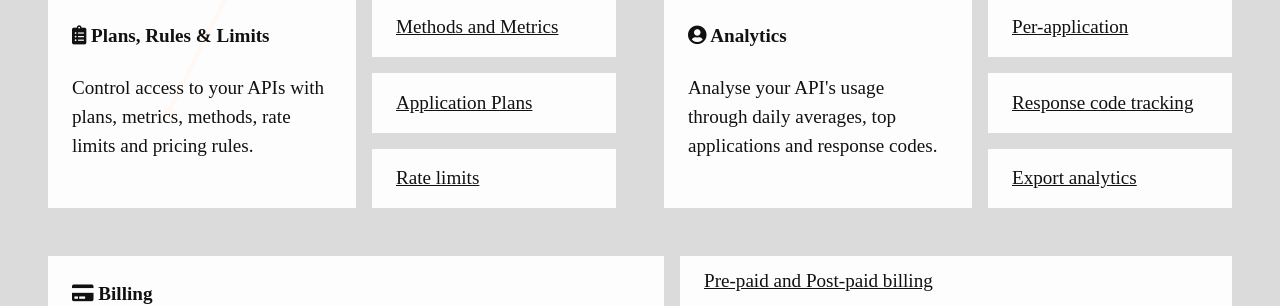
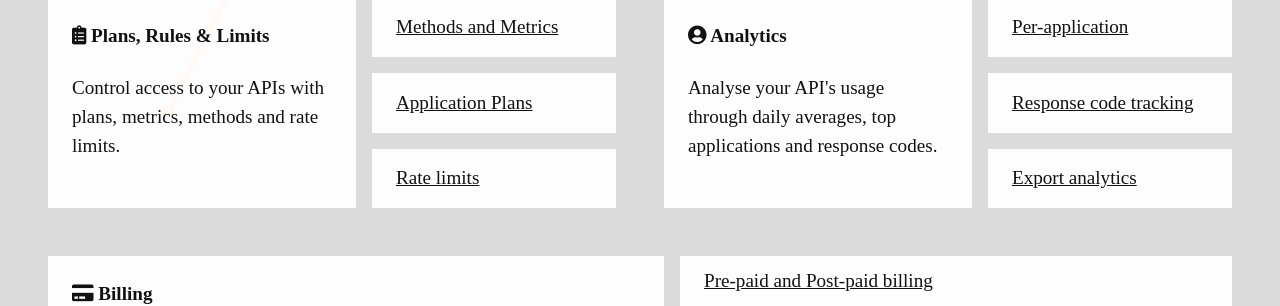
Before and after one commit to 3scale/3scale.github.io, a Jekyll site: the page built from index.md, in a window 1280 px wide. Shown: the part 984-1290 px from the top of the page. Built offline with Jekyll 4.4.1, drawn with Linux system fonts in a browser that asks for light colours; nearby versions of some CDN libraries; some web fonts are replaced.

Commit message:
Remove 'pricing rules' from "Control" section
Remove 'pricing rules' from "Control" section as they are not for control and they are also part of "monetize" section

```diff
--- a/index.md
+++ b/index.md
@@ -48,7 +48,7 @@ permalink: /
       <i class="fas fa-clipboard-list"></i>
       Plans, Rules & Limits
     </h1>
-    <p><span class="conditional-highlight">Control</span> access to your APIs with plans, metrics, methods, rate limits and pricing rules.</p>
+    <p><span class="conditional-highlight">Control</span> access to your APIs with plans, metrics, methods and rate limits.</p>
   </section>
   <section class="functional">
     <ol class="feature-chain">
```
